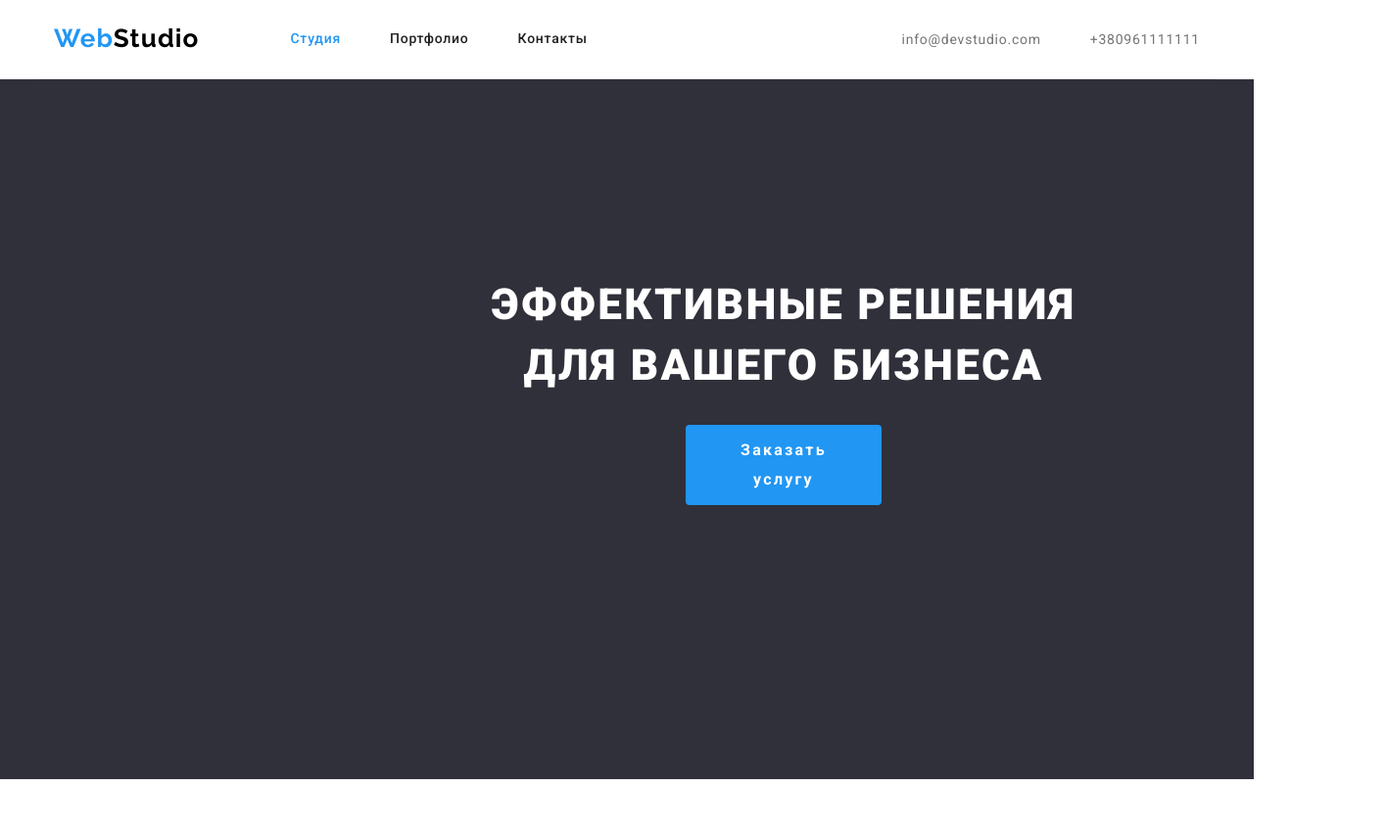
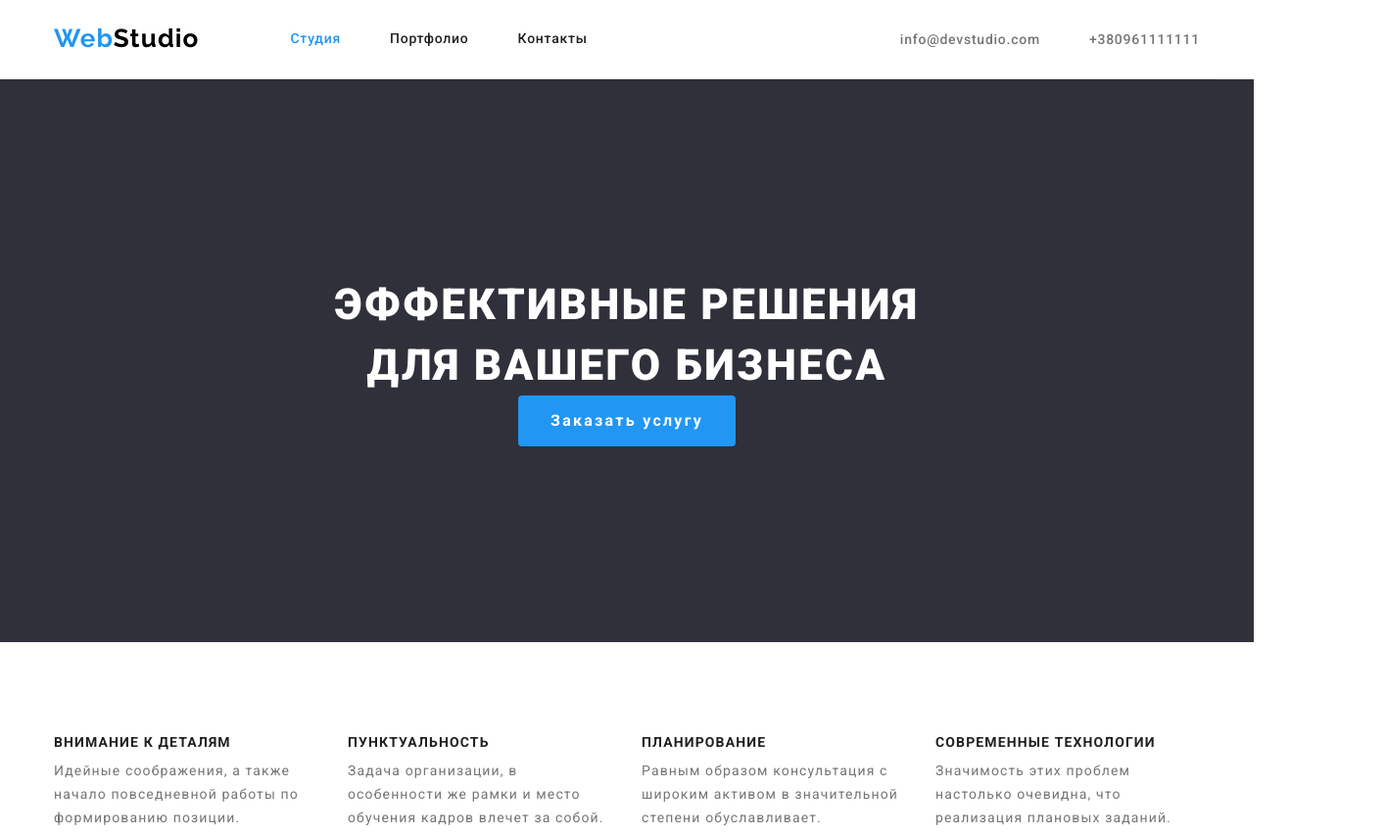
Before and after one commit to decoy1997/goit-markup-hw-03, a plain HTML site: page index.html in a window 1280 px wide. Shown: the top 851 px of the page at 98% size, 1415 px wide, since content can reach past the window. Drawn offline with nearby package versions, Linux system fonts and the light colour scheme.

Commit message:
Works on paddings

```diff
--- a/CSS/styles.css
+++ b/CSS/styles.css
@@ -31,7 +31,7 @@ body {
   background-color: #242424;
 } */
 .section {
-  padding: 94px 215px;
+  padding: 94px 0;
 }
 
 .list {
@@ -128,6 +128,7 @@ body {
   letter-spacing: 0.02cm;
   font-size: 14px;
   line-height: 1.15;
+  font-weight: 500;
 
   text-decoration: none;
   padding-top: 32px;
@@ -143,12 +144,10 @@ body {
   max-width: 1600px;
   margin-left: auto;
   margin-right: auto;
-  padding: 200px 452px 280px 452px;
+  padding: 200px 0;
 }
 .main-title {
-  margin-top: 0;
-  margin-bottom: 30px;
-
+  margin: 0 auto;
   color: var(--background-color);
   font-weight: 900;
   font-size: 44px;
@@ -156,11 +155,12 @@ body {
   letter-spacing: 0.06cm;
   text-align: center;
   text-transform: uppercase;
-  min-width: 696px;
+  max-width: 696px;
 }
 
 /* Button */
 .button {
+  display: block;
   border-radius: 4px;
   padding: 10px 32px;
   min-width: 200px;
@@ -173,7 +173,7 @@ body {
   line-height: 1.87;
   letter-spacing: 0.06cm;
   text-align: center;
-  margin-left: 248px;
+  margin: 0 auto;
 }
 
 /* Feature list */
@@ -266,6 +266,8 @@ body {
 /* Footer */
 .footer {
   background-color: var(--footer-color);
+  padding-top: 60px;
+  padding-bottom: 60px;
 }
 .footer-contacts {
   display: inline-block;
@@ -284,15 +286,16 @@ body {
 .address {
   color: var(--background-color);
   font-size: 14px;
+  font-style: normal;
   line-height: 1.71;
   text-decoration: none;
   /* margin-top: 20px; */
   margin-bottom: 9px;
 }
-.footer-cont {
+/* .footer-cont {
   padding-top: 60px;
   padding-bottom: 60px;
-}
+} */
 
 /* Portfolio.html */
 
@@ -320,11 +323,11 @@ body {
 }
 .port-btn-item:not(:last-child) {
   margin-right: 8px;
-  margin-bottom: 50px;
 }
 .portfolio-filter-btn {
   display: flex;
   justify-content: center;
+  margin-bottom: 50px;
 }
 
 /* Main section(Portfolio) */
```
